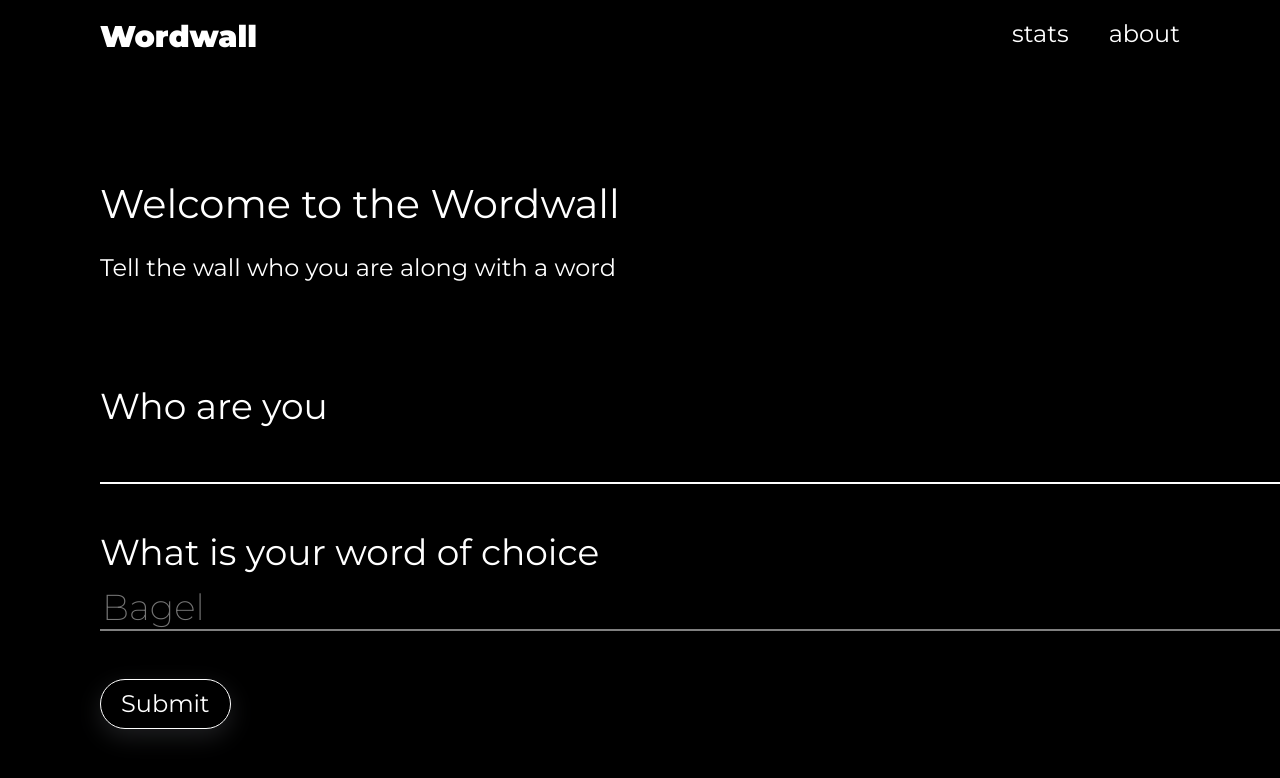
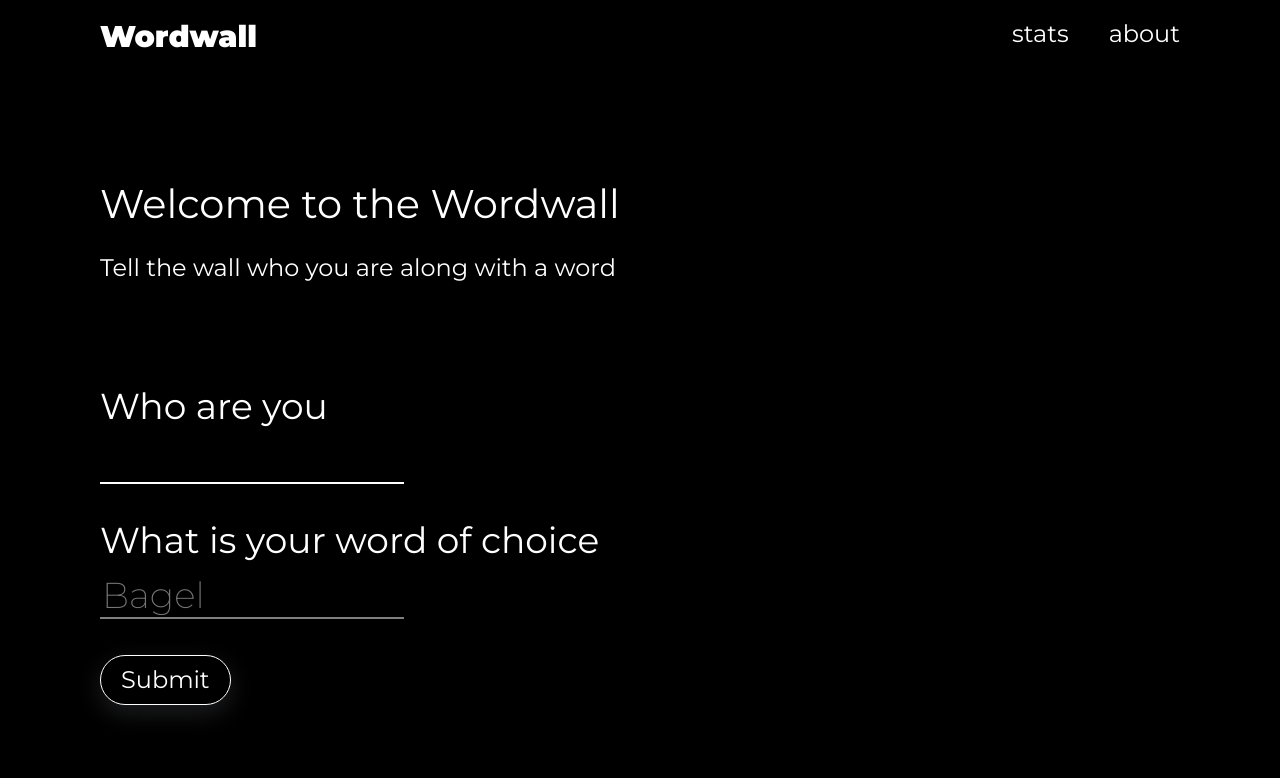
Before and after one commit to min0k/wordwall, a React (Create React App) app: page / in a window 1280 px wide. Shown: the top 778 px of the page. Built offline with nearby package versions, Linux system fonts and the light colour scheme; no server answers.

Commit message:
Minor change in language

```diff
--- a/src/components/Form.module.css
+++ b/src/components/Form.module.css
@@ -18,7 +18,8 @@
   border-bottom: grey solid 2px;
   font-weight: 200;
   font-size: 36px;
-  margin-bottom: 24px;
+  margin-bottom: 12px;
+  width: 300px;
 }
 
 .input:focus {
--- a/src/components/Form.tsx
+++ b/src/components/Form.tsx
@@ -24,7 +24,7 @@ export default function Form(props: IProps) {
               value: /^\S*$/,
               message: "No spaces",
             },
-            required: "Name is required",
+            required: "Identity required",
             maxLength: {
               value: 50,
               message: "Identity must be shorter than 50 characters",
@@ -42,7 +42,7 @@ export default function Form(props: IProps) {
               value: /^[a-zA-Z]+$/,
               message: "Letters only",
             },
-            required: "A Word is required",
+            required: "Word required",
             maxLength: {
               value: 45,
               message: "The longest word in english is 45 characters long...",
```
